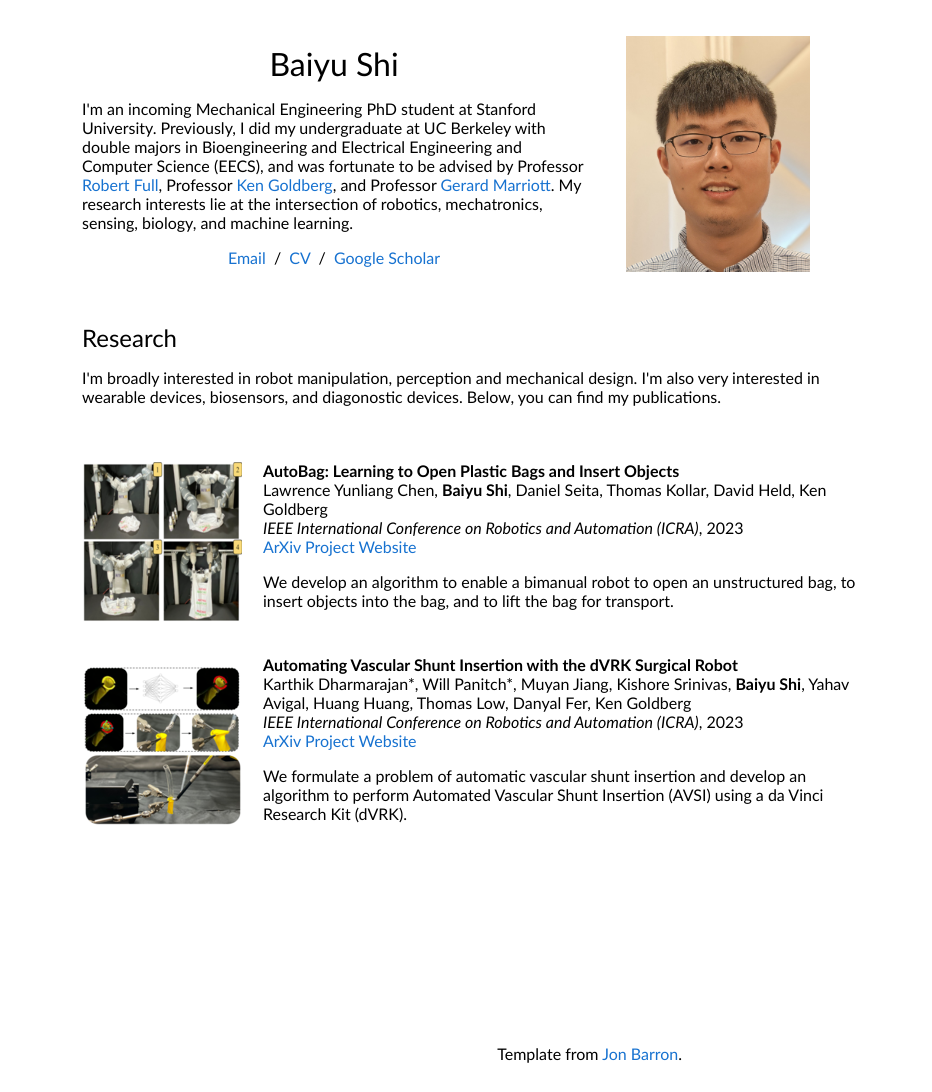
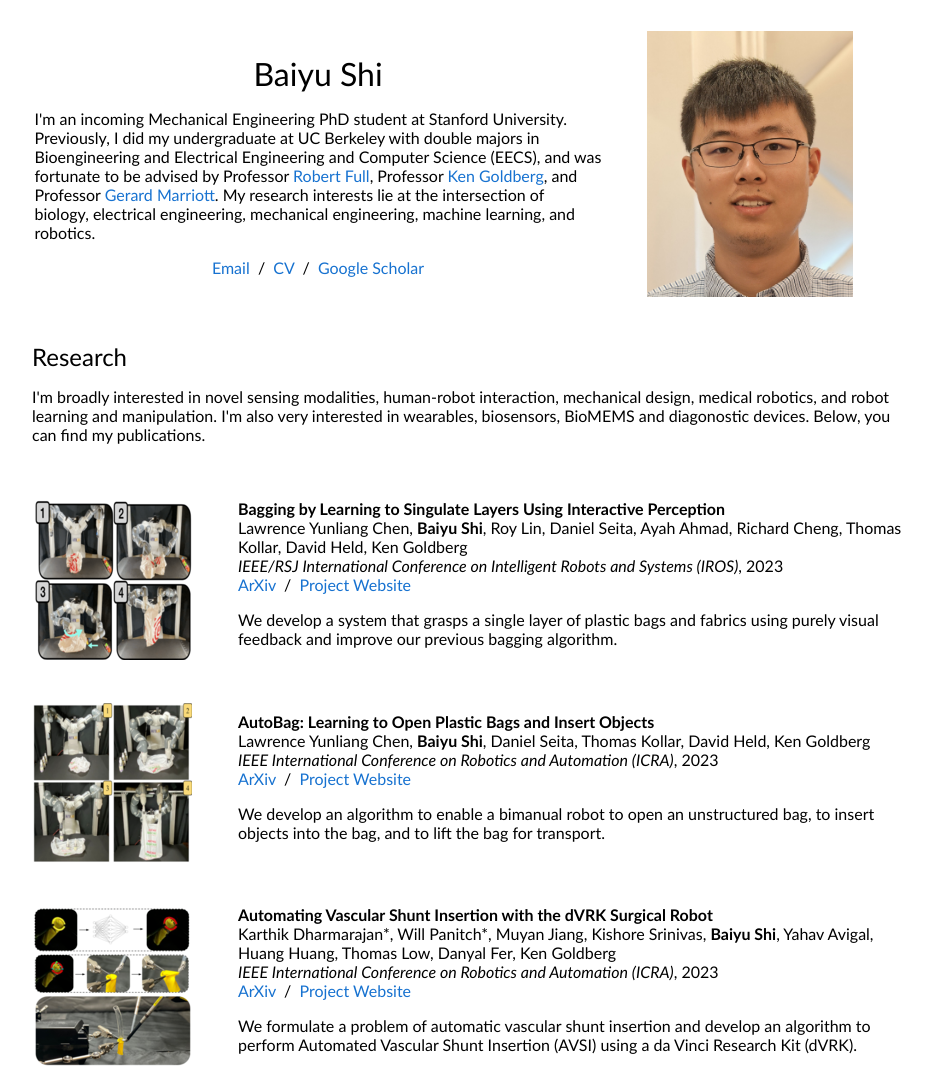
Before and after one commit to baiyu-shi/baiyu-shi.github.io, a plain HTML site: page index.html in a window 1280 px wide. Shown: the top 1092 px of the page, without its empty margins (178-1110 px from the left). Drawn offline with Linux system fonts and the light colour scheme.

Commit message:
updated cv and added in iros project

```diff
--- a/index.html
+++ b/index.html
@@ -10,7 +10,7 @@
 </head>
 
 <body>
-  <table style="width:100%;max-width:800px;border:0px;border-spacing:0px;border-collapse:separate;margin-right:auto;margin-left:auto;"><tbody>
+  <table style="width:100%;max-width:900px;border:0px;border-spacing:0px;border-collapse:separate;margin-right:auto;margin-left:auto;"><tbody>
     <tr style="padding:0px">
       <td style="padding:0px">
         <table style="width:100%;border:0px;border-spacing:0px;border-collapse:separate;margin-right:auto;margin-left:auto;"><tbody>
@@ -19,7 +19,11 @@
               <p style="text-align:center">
                 <name>Baiyu Shi</name>
               </p>
-              <p>I'm an incoming Mechanical Engineering PhD student at Stanford University. Previously, I did my undergraduate at UC Berkeley with double majors in Bioengineering and Electrical Engineering and Computer Science (EECS), and was fortunate to be advised by Professor <a href="http://polypedal.berkeley.edu/">Robert Full</a>, Professor <a href="https://goldberg.berkeley.edu/">Ken Goldberg</a>, and Professor <a href="https://www.marriottlab.com/">Gerard Marriott</a>. My research interests lie at the intersection of robotics, mechatronics, sensing, biology, and machine learning.
+              <p>I'm an incoming Mechanical Engineering PhD student at Stanford University.
+                Previously, I did my undergraduate at UC Berkeley with double majors in Bioengineering and Electrical Engineering and Computer Science (EECS),
+                and was fortunate to be advised by Professor <a href="http://polypedal.berkeley.edu/">Robert Full</a>,
+                Professor <a href="https://goldberg.berkeley.edu/">Ken Goldberg</a>, and Professor <a href="https://www.marriottlab.com/">Gerard Marriott</a>.
+                My research interests lie at the intersection of biology, electrical engineering, mechanical engineering, machine learning, and robotics.
               </p>
               <p style="text-align:center">
                 <a href="mailto:skybuy@berkeley.edu">Email</a> &nbsp/&nbsp
@@ -38,12 +42,50 @@
             <td style="padding:20px;width:100%;vertical-align:middle">
               <heading>Research</heading>
               <p>
-                I'm broadly interested in robot manipulation, perception and mechanical design. I'm also very interested in wearable devices, biosensors, and diagonostic devices. Below, you can find my publications.
+                I'm broadly interested in novel sensing modalities, human-robot interaction, mechanical design, medical robotics, and robot learning and manipulation.
+                I'm also very interested in wearables, biosensors, BioMEMS and diagonostic devices. Below, you can find my publications.
               </p>
             </td>
           </tr>
         </tbody></table>
         <table style="width:100%;border:0px;border-spacing:0px;border-collapse:separate;margin-right:auto;margin-left:auto;"><tbody>
+
+          <tr onmouseout="slipbag_stop()" onmouseover="slipbag_start()">
+            <td style="padding:20px;width:25%;vertical-align:middle">
+              <div id='slipbag' class='hidden'><img src="images/2023_slipbagging.gif"></div>
+              <div id='slipbagpic'>
+                <a href="images/2023_slipbagging.gif"><img src="images/slipbag.png"></a>
+              </div>
+              <script type="text/javascript">
+                function slipbag_start() {
+                  document.getElementById('slipbag').style.display = 'inline';
+                  document.getElementById('slipbagpic').style.display = 'none';
+                }
+
+                function slipbag_stop() {
+                  document.getElementById('slipbag').style.display = 'none';
+                  document.getElementById('slipbagpic').style.display = 'inline';
+                }
+                slipbag_stop()
+              </script>
+            </td>
+            <td width="75%" valign="middle">
+              <!-- <a href="https://drive.google.com/file/d/1shvItvx_8Sb8QNXhrOXkuRmx2618iwNJ/view?usp=sharing">
+                <papertitle>Volumetric Semantic Segmentation using Pyramid Context Features</papertitle>
+              </a> -->
+              <papertitle>Bagging by Learning to Singulate Layers Using Interactive Perception</papertitle>
+              <br>
+              Lawrence Yunliang Chen, <strong>Baiyu Shi</strong>, Roy Lin, Daniel Seita, Ayah Ahmad, Richard Cheng, Thomas Kollar, David Held, Ken Goldberg
+              <br>
+              <em>IEEE/RSJ International Conference on Intelligent Robots and Systems (IROS)</em>, 2023
+              <br>
+              <a href="https://arxiv.org/pdf/2303.16898.pdf">ArXiv</a> &nbsp/&nbsp
+              <a href="https://sites.google.com/view/slip-bagging/">Project Website</a>
+              <p>
+                We develop a system that grasps a single layer of plastic bags and fabrics using purely visual feedback and improve our previous bagging algorithm.
+              </p>
+            </td>
+          </tr>
 
           <tr onmouseout="autobag_stop()" onmouseover="autobag_start()">
             <td style="padding:20px;width:25%;vertical-align:middle">
@@ -74,7 +116,7 @@
               <br>
               <em>IEEE International Conference on Robotics and Automation (ICRA)</em>, 2023
               <br>
-              <a href="https://arxiv.org/abs/2210.17217">ArXiv</a>
+              <a href="https://arxiv.org/abs/2210.17217">ArXiv   </a> &nbsp/&nbsp
               <a href="https://sites.google.com/view/autobag">Project Website</a>
               <p>
                 We develop an algorithm to enable a bimanual robot to open an unstructured bag, to insert objects into the bag, and to lift the bag for transport.
@@ -112,7 +154,7 @@
               <br>
               <em>IEEE International Conference on Robotics and Automation (ICRA)</em>, 2023
               <br>
-              <a href="https://arxiv.org/abs/2211.02293">ArXiv</a>
+              <a href="https://arxiv.org/abs/2211.02293">ArXiv   </a> &nbsp/&nbsp
               <a href="https://sites.google.com/berkeley.edu/autolab-avsi">Project Website</a>
               <p>
                 We formulate a problem of automatic vascular shunt insertion and develop an algorithm to perform Automated Vascular Shunt Insertion (AVSI) using a da Vinci Research Kit (dVRK).
```
Also changed, not shown: images/slipbag.png (added), 3 other files.
